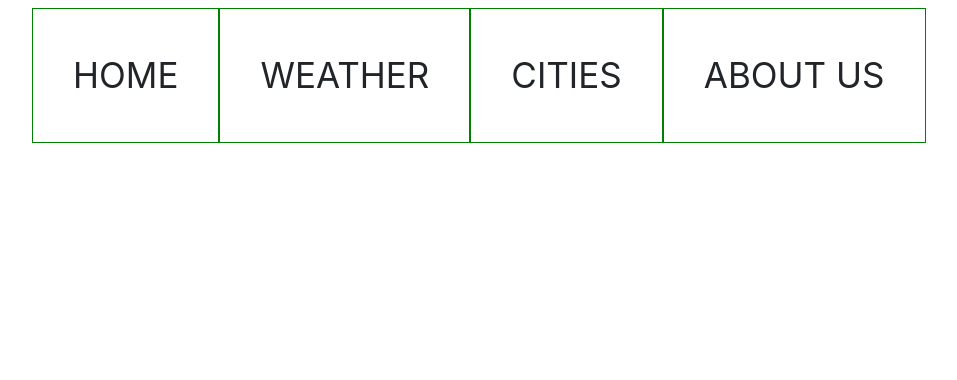
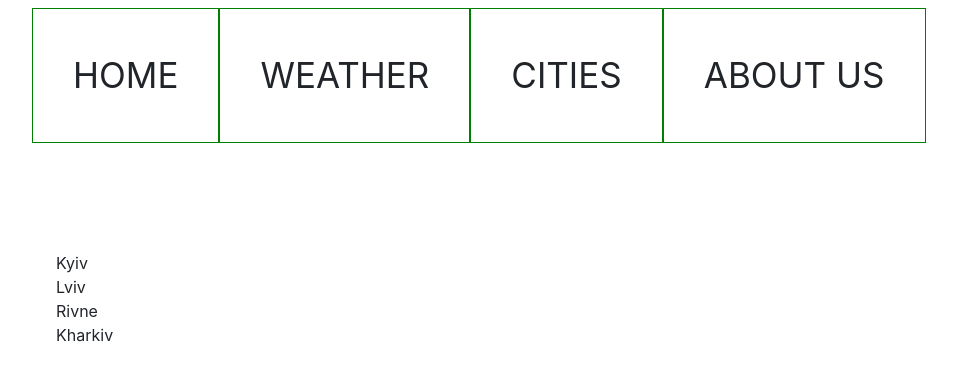
Before and after one commit to irynalaitaruk/Weather, an Angular app: page /cities in a window 1280 px wide. Before the commit this address led to /. Shown: the top 380 px of the page, without its empty margins (84-1041 px from the left). Built offline with nearby package versions, Linux system fonts and the light colour scheme.

Commit message:
added list of cities and route to CITIES

```diff
--- a/src/app/app-routing.module.ts
+++ b/src/app/app-routing.module.ts
@@ -1,8 +1,11 @@
 import { NgModule } from '@angular/core';
 import { Routes, RouterModule } from '@angular/router';
+import { CitiesComponent } from './cities/cities.component';
 
 
-const routes: Routes = [];
+const routes: Routes = [
+  {path: 'cities', component: CitiesComponent}
+];
 
 @NgModule({
   imports: [RouterModule.forRoot(routes)],
--- a/src/app/app.component.html
+++ b/src/app/app.component.html
@@ -1 +1,2 @@
 <app-top-bar></app-top-bar>
+<router-outlet></router-outlet>
--- a/src/app/app.module.ts
+++ b/src/app/app.module.ts
@@ -4,11 +4,15 @@ import { NgModule } from '@angular/core';
 import { AppRoutingModule } from './app-routing.module';
 import { AppComponent } from './app.component';
 import { TopBarComponent } from './top-bar/top-bar.component';
+import { MainComponent } from './main/main.component';
+import { CitiesComponent } from './cities/cities.component';
 
 @NgModule({
   declarations: [
     AppComponent,
-    TopBarComponent
+    TopBarComponent,
+    MainComponent,
+    CitiesComponent
   ],
   imports: [
     BrowserModule,
--- /dev/null
+++ b/src/app/cities/cities.component.css
@@ -0,0 +1,7 @@
+ul {
+    margin-top: 100px;
+    margin-left: 100px;
+}
+li {
+    list-style: none;
+}
--- /dev/null
+++ b/src/app/cities/cities.component.html
@@ -0,0 +1,3 @@
+<ul>
+    <li *ngFor="let city of cities">{{ city.cityName }}</li>
+</ul>
--- /dev/null
+++ b/src/app/cities/cities.component.ts
@@ -0,0 +1,39 @@
+import { Component, OnInit } from '@angular/core';
+
+interface City {
+  id: number;
+  cityName: string;
+}
+
+@Component({
+  selector: 'app-cities',
+  templateUrl: './cities.component.html',
+  styleUrls: ['./cities.component.css']
+})
+export class CitiesComponent implements OnInit {
+
+cities: City[] = [
+ {
+   id: 1,
+   cityName: 'Kyiv'
+ },
+  {
+   id: 2,
+   cityName: 'Lviv'
+ },
+  {
+   id: 3,
+   cityName: 'Rivne'
+ },
+  {
+   id: 4,
+   cityName: 'Kharkiv'
+ }
+]
+
+  constructor() { }
+
+  ngOnInit() {
+  }
+
+}
--- /dev/null
+++ b/src/app/main/main.component.css
@@ -0,0 +1,3 @@
+body {
+    background-color: aquamarine;
+}
--- /dev/null
+++ b/src/app/main/main.component.html
@@ -0,0 +1 @@
+{{ title }}
--- /dev/null
+++ b/src/app/main/main.component.ts
@@ -0,0 +1,15 @@
+import { Component, OnInit } from '@angular/core';
+
+@Component({
+  selector: 'app-main',
+  templateUrl: './main.component.html',
+  styleUrls: ['./main.component.css']
+})
+export class MainComponent implements OnInit {
+ title = 'Weather';
+  constructor() { }
+
+  ngOnInit() {
+  }
+
+}
--- a/src/app/top-bar/top-bar.component.html
+++ b/src/app/top-bar/top-bar.component.html
@@ -4,7 +4,7 @@
      <ul class="nav navbar-header">
         <li>HOME</li>
         <li>WEATHER</li>
-        <li>CITIES</li>
+        <li [routerLink]="['/cities']" >CITIES</li>
         <li>ABOUT US</li>
       </ul>
      </div>
```
Also changed, not shown: 2 other files (tests, documents, lock files or other folders).
